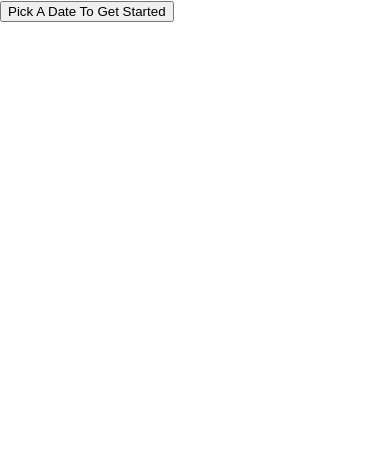
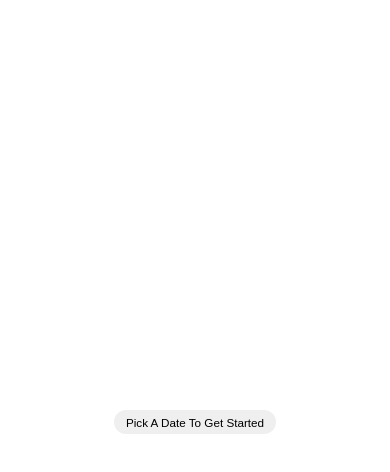
Before and after one commit to leftfieldlabs/countdown-assignment, a React (Create React App) app: page / in a window 390 px wide. Shown: the top 472 px of the page. Built offline with nearby package versions, Linux system fonts and the light colour scheme.

Commit message:
Updated html with new meta tag that prevents zooming when the date picker calendar is clicked, had a problem on mobile devices that had the 3D render view be skewed because of the zooming in when choosing date. Also updating description and title tags to match project

```diff
--- a/public/index.html
+++ b/public/index.html
@@ -5,9 +5,11 @@
     <link rel="icon" href="%PUBLIC_URL%/favicon.ico" />
     <meta name="viewport" content="width=device-width, initial-scale=1" />
     <meta name="theme-color" content="#000000" />
+    <meta name="viewport" content="width=device-width, initial-scale=1, maximum-scale=1, user-scalable=no">
+
     <meta
       name="description"
-      content="Web site created using create-react-app"
+      content="A countdown app that incorporates 3D elements and physisc based effects"
     />
     <link rel="apple-touch-icon" href="%PUBLIC_URL%/logo192.png" />
     <!--
@@ -24,7 +26,7 @@
       work correctly both with client-side routing and a non-root public URL.
       Learn how to configure a non-root public URL by running `npm run build`.
     -->
-    <title>React App</title>
+    <title>LFL Countdown App</title>
   </head>
   <body>
     <noscript>You need to enable JavaScript to run this app.</noscript>
--- a/src/App.css
+++ b/src/App.css
@@ -9,40 +9,6 @@ body,
     height: 100%;
     overflow: hidden;
 }
-
-.App {
-  text-align: center;
-  width: 100%;
-  height: 100%;
-}
-
-.App-logo {
-  height: 40vmin;
-  pointer-events: none;
-}
-
-@media (prefers-reduced-motion: no-preference) {
-  .App-logo {
-    animation: App-logo-spin infinite 20s linear;
-  }
-}
-
-.App-header {
-  background-color: #282c34;
-  min-height: 100px;
-  display: flex;
-  flex-direction: column;
-  align-items: center;
-  justify-content: center;
-  font-size: calc(10px + 2vmin);
-  color: white;
-
-}
-
-.App-link {
-  color: #61dafb;
-}
-
 .content {
   position: fixed;
     top: 0;
@@ -51,3 +17,44 @@ body,
     height: 100%;
     overflow: hidden;
 }
+
+.calendar {
+  display: flex;
+  justify-content: center;
+  align-items: center;
+  height: 100vh; /* Taking full height of the viewport */
+  width: 100vw; /* Taking full width of the viewport */
+  position: relative;
+}
+
+/* DatePicker Styling */
+.change {
+  font-size: 2vw; /* Adjust based on your preference */
+  border-radius: 10px;
+}
+
+/* Button Styling */
+button {
+  font-size: 1.5vw; /* Adjust based on your preference */
+  padding: 0.5em 1em; /* Giving it some spacing */
+  border: none;
+  background-color: lightpurple; /* or any desired color */
+  border-radius: 25px; /* Making it pill-shaped */
+  cursor: pointer;
+}
+
+button:hover {
+  background-color: purple; /* or any desired color for hover effect */
+  color: white; /* Text color on hover */
+}
+
+/* Media Query for smaller devices */
+@media (max-width: 600px) {
+  .change {
+      font-size: 3.5vw;
+  }
+
+  button {
+      font-size: 3vw;
+  }
+}
--- a/src/components/BirthdayText.jsx
+++ b/src/components/BirthdayText.jsx
@@ -9,7 +9,7 @@ const BirthdayText = () => {
                 <ExplosionConfetti isExploding={true}/>
                 <Text3D
                 font="/helvetiker_regular.typeface.json"
-                position={[-6,0,0]}
+                position={[-3.5,0,0]}
                 curveSegments={ 12 }
                 bevelEnabled
                 bevelThickness={ 0.02 }
--- a/src/components/Calendar.jsx
+++ b/src/components/Calendar.jsx
@@ -40,6 +40,7 @@ const Calendar = ({ onDateChange }) => {
                         minDate={new Date()}
                         minTime={isToday ? new Date().setHours(currentHour, currentMinute) : undefined}
                         maxTime={isToday ? new Date().setHours(23, 59) : undefined}
+
                     />
                     <button type="submit">Confirm Date</button>
                 </form>
```
